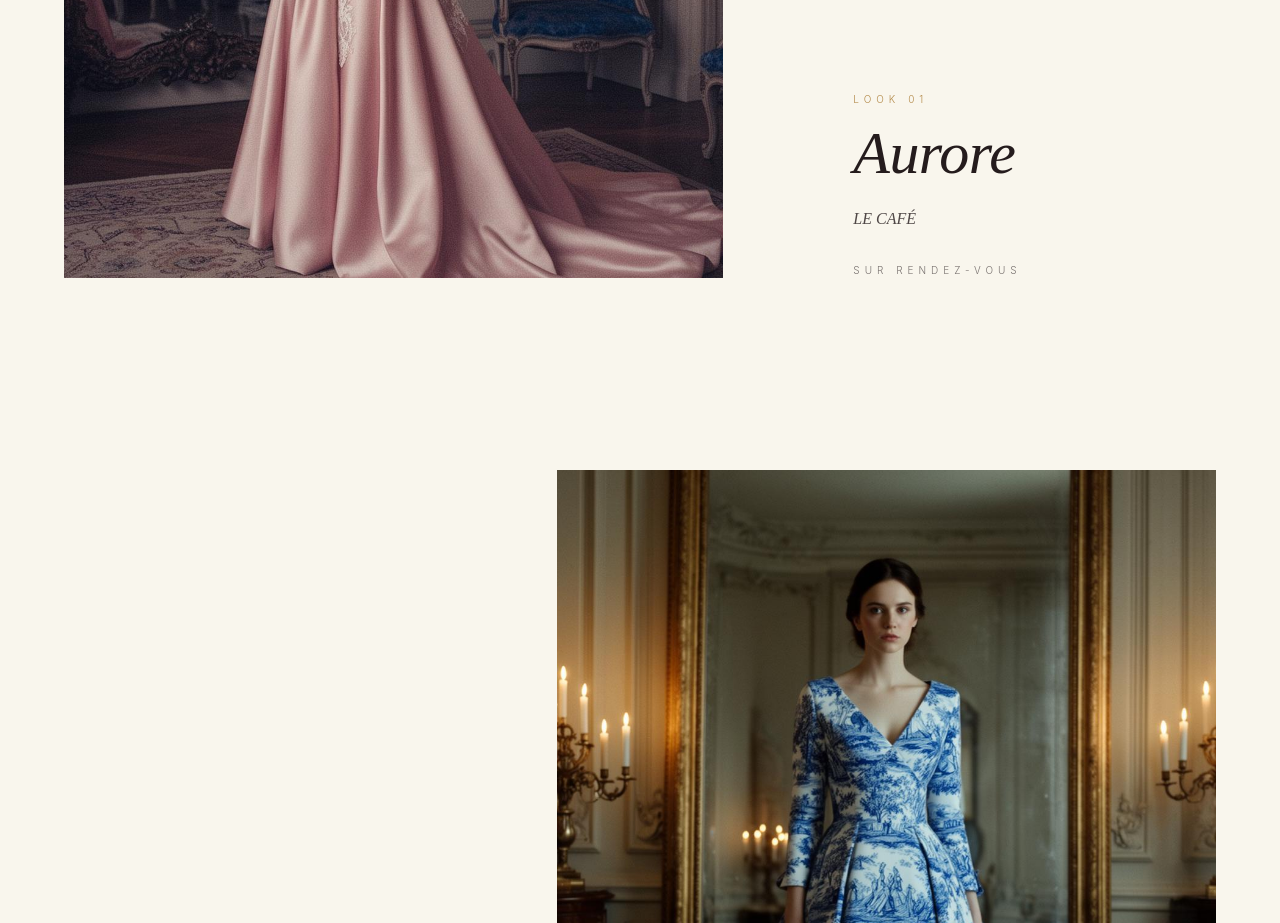
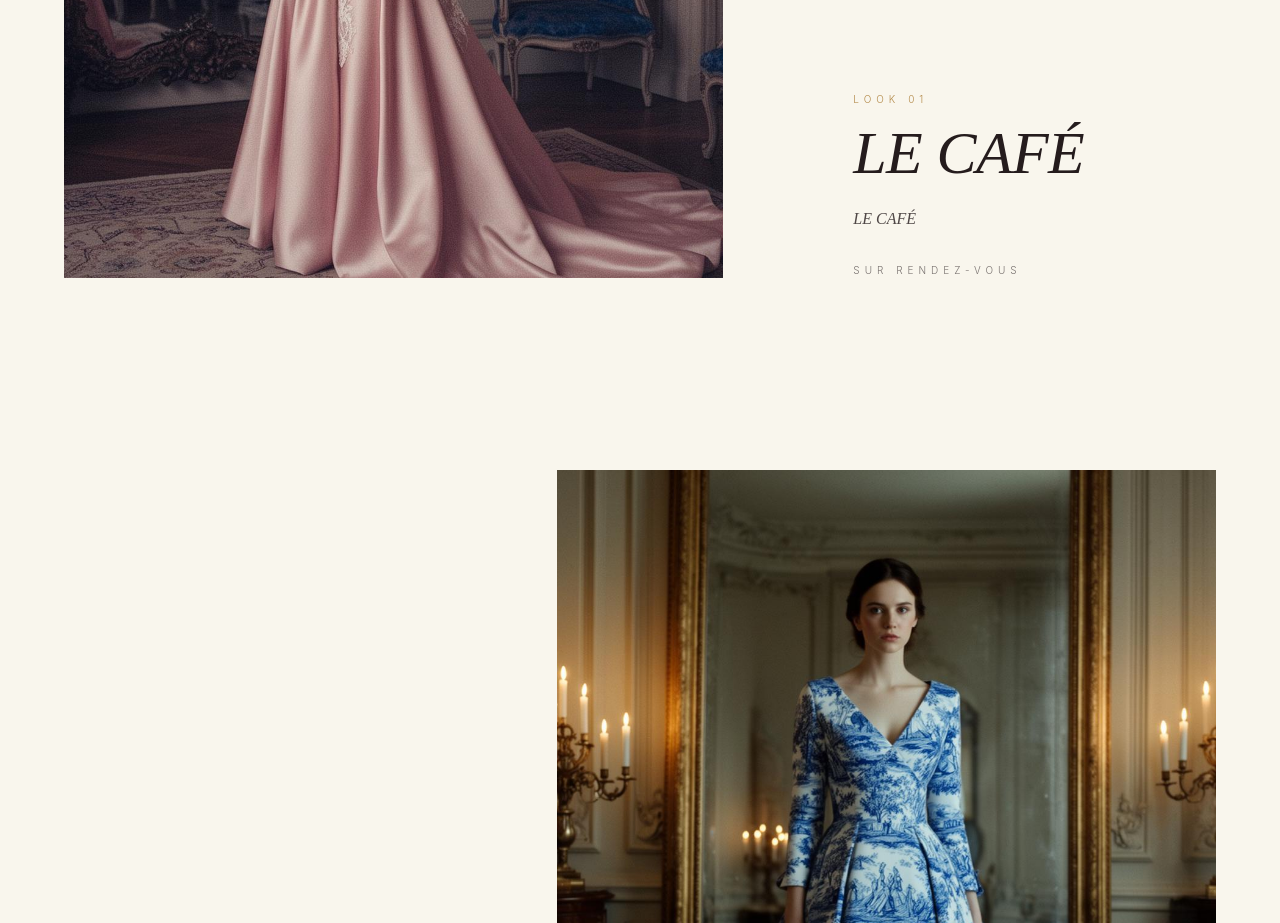
Before and after one commit to Nz878/maison-des-compagnes, a React (Vite) app: page /womenswear in a window 1280 px wide. Shown: the part 980-1903 px from the top of the page. Built offline with nearby package versions, Linux system fonts and the light colour scheme.

Commit message:
Update womenswear.tsx

```diff
--- a/src/routes/womenswear.tsx
+++ b/src/routes/womenswear.tsx
@@ -18,7 +18,7 @@ export const Route = createFileRoute("/womenswear")({
 });
 
 const looks = [
-  { src: hero, name: "Aurore", note: "LE CAFÉ" },
+  { src: hero, name: "LE CAFÉ", note: "LE CAFÉ" },
   { src: womenswear, name: "Versailles", note: "Robe Toile de Jouy, soie royale" },
   { src: lace, name: "Pearl", note: "Bustier perlé, ivoire" },
   { src: portrait, name: "Cherie", note: "Voile et perles, rouge" },
```
